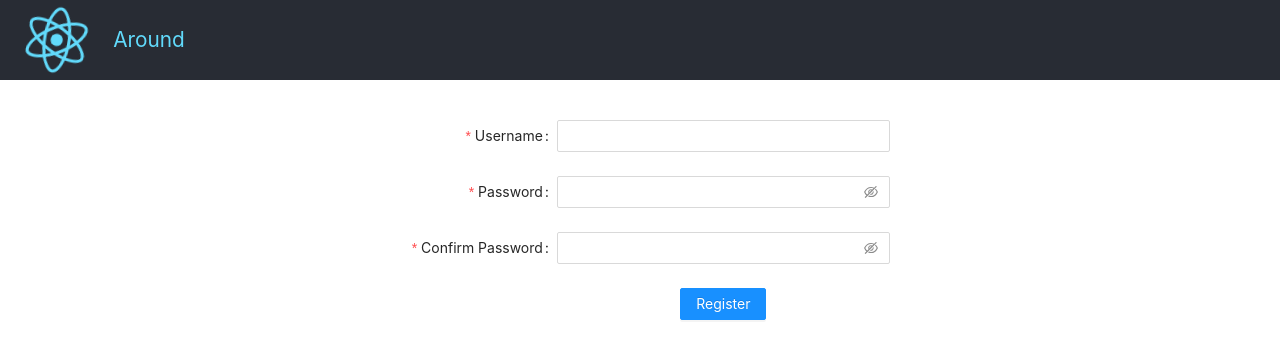
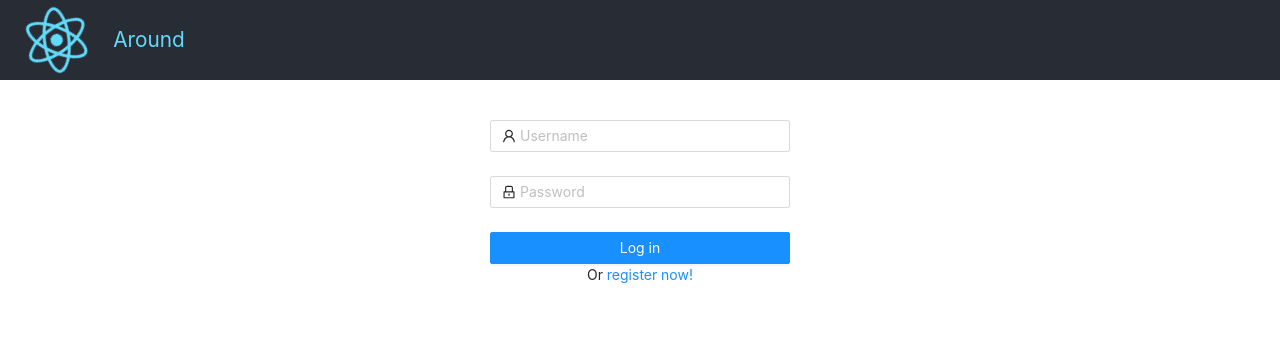
Before and after one commit to iamjustnobody/around-web, a React (Create React App) app: page /home in a window 1280 px wide. Shown: the top 358 px of the page. Built offline with nearby package versions, Linux system fonts and the light colour scheme.

Commit message:
login.js login.css

```diff
--- a/package.json
+++ b/package.json
@@ -11,6 +11,7 @@
     "babel-runtime": "^6.26.0",
     "react": "^17.0.1",
     "react-dom": "^17.0.1",
+    "react-router-dom": "^5.2.0",
     "react-scripts": "4.0.1",
     "web-vitals": "^0.2.4"
   },
--- a/src/components/App.js
+++ b/src/components/App.js
@@ -15,11 +15,30 @@ function App() {
 */
 
 class App extends Component{
+    constructor(props) {
+        super(props);
+        this.state={isLoggedIn: false};
+    }
+    handleLoggedIn=()=>{
+        this.setState({isLoggedIn: true});
+    }
+    handleLoggedOut=()=>{
+        this.setState({isLoggedIn: false});
+    }
     render() {
+        let btnTB,btnMain;
+        if(this.state.isLoggedIn) {
+            btnTB=<TopBar isSignedIn={this.state.isLoggedIn} toLogOut={this.handleLoggedOut} />
+            btnMain=<Main isSignedIn={this.state.isLoggedIn} toLogOut={this.handleLoggedOut} />
+        }
+        else{
+            btnTB=<TopBar isSignedIn={this.state.isLoggedIn} toLogIn={this.handleLoggedIn} />
+            btnMain=<Main isSignedIn={this.state.isLoggedIn} toLogIn={this.handleLoggedIn} />
+        }
         return (
             <div className="App">
-          <TopBar />
-          <Main />
+                {btnTB}
+                {btnMain}
             </div>
         );
     }
--- /dev/null
+++ b/src/components/Home.js
@@ -0,0 +1,12 @@
+import React from 'react'
+
+export class Home extends React.Component{
+    render(){
+        return (
+            <div>
+                <p>home</p>
+                <button onClick={this.props.toSignOut}>log out</button>
+            </div>
+        );
+    }
+}
--- /dev/null
+++ b/src/components/Login.js
@@ -0,0 +1,67 @@
+import React from 'react'
+/*
+export class Login extends React.Component{
+    render(){
+        return (
+            <div>
+                <p>login</p>
+                <button onClick={this.props.toSignIn}>log in</button>
+            </div>
+        );
+    }
+}
+*/
+
+import { Form, Input, Button, Checkbox } from 'antd';
+import { UserOutlined, LockOutlined } from '@ant-design/icons';
+
+export const Login = (props) => {
+    const onFinish = (values) => {
+        console.log('Received values of form: ', values);
+    };
+
+    return (
+        <Form
+            name="normal_login"
+            className="login-form"
+            initialValues={{
+                remember: true,
+            }}
+            onFinish={onFinish}
+        >
+            <Form.Item
+                name="username"
+                rules={[
+                    {
+                        required: true,
+                        message: 'Please input your Username!',
+                    },
+                ]}
+            >
+                <Input prefix={<UserOutlined className="site-form-item-icon" />} placeholder="Username" />
+            </Form.Item>
+            <Form.Item
+                name="password"
+                rules={[
+                    {
+                        required: true,
+                        message: 'Please input your Password!',
+                    },
+                ]}
+            >
+                <Input
+                    prefix={<LockOutlined className="site-form-item-icon" />}
+                    type="password"
+                    placeholder="Password"
+                />
+            </Form.Item>
+
+            <Form.Item>
+                <Button type="primary" htmlType="submit" className="login-form-button" onClick={props.toSignIn}>
+                    Log in
+                </Button>
+                Or <a href="">register now!</a>
+            </Form.Item>
+        </Form>
+    );
+};
--- a/src/components/Main.js
+++ b/src/components/Main.js
@@ -1,12 +1,22 @@
 import  React from 'react';
 import {Register} from "./Register";
 import {test} from "./test"
+import {Login} from "./Login";
+import {Home} from "./Home";
 
 export class Main extends React.Component{
+
     render(){
+        let btn;
+        if(this.props.isSignedIn){
+            btn=<Home toSignOut={this.props.toLogOut}/>
+        }
+        else{
+            btn=<Login toSignIn={this.props.toLogIn}/>
+        }
         return (
             <div className="main">
-                <Register />
+                {btn}
             </div>
         );
     }
--- a/src/index.css
+++ b/src/index.css
@@ -3,6 +3,7 @@
 @import "styles/TopBar.css";
 @import "styles/Main.css";
 @import "styles/Register.css";
+@import "styles/Login.css";
 
 body {
   margin: 0;
--- /dev/null
+++ b/src/styles/Login.css
@@ -0,0 +1,7 @@
+.login-form{
+    width:300px;
+    margin:0 auto;
+}
+.login-form-button{
+    width:100%
+}
```
Also changed, not shown: 2 other files (tests, documents, lock files or other folders). Lines whose indentation alone changed are shown as unchanged.
